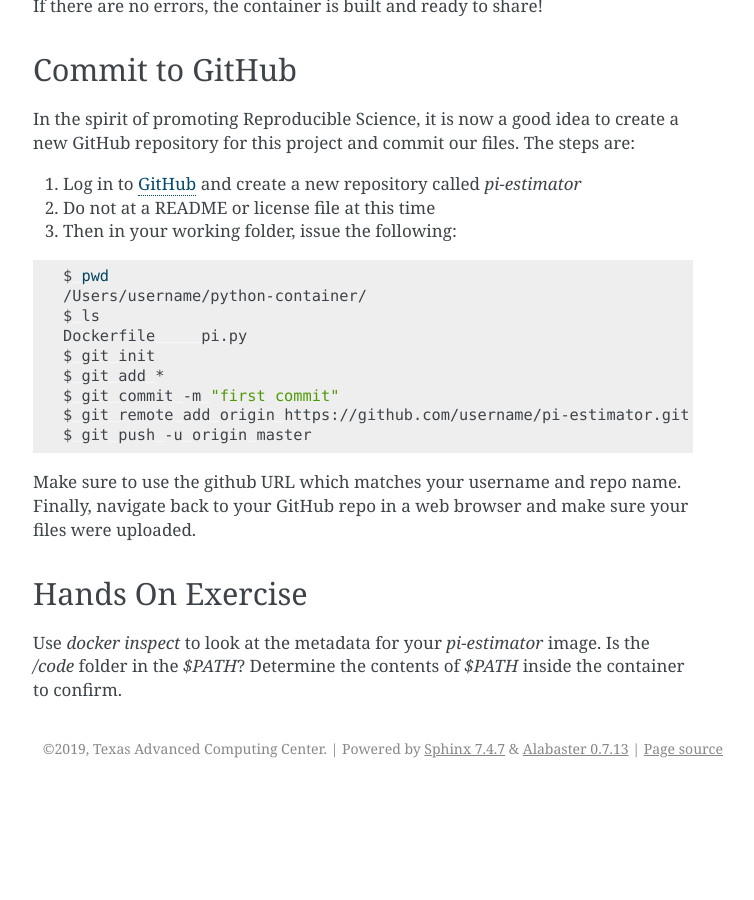
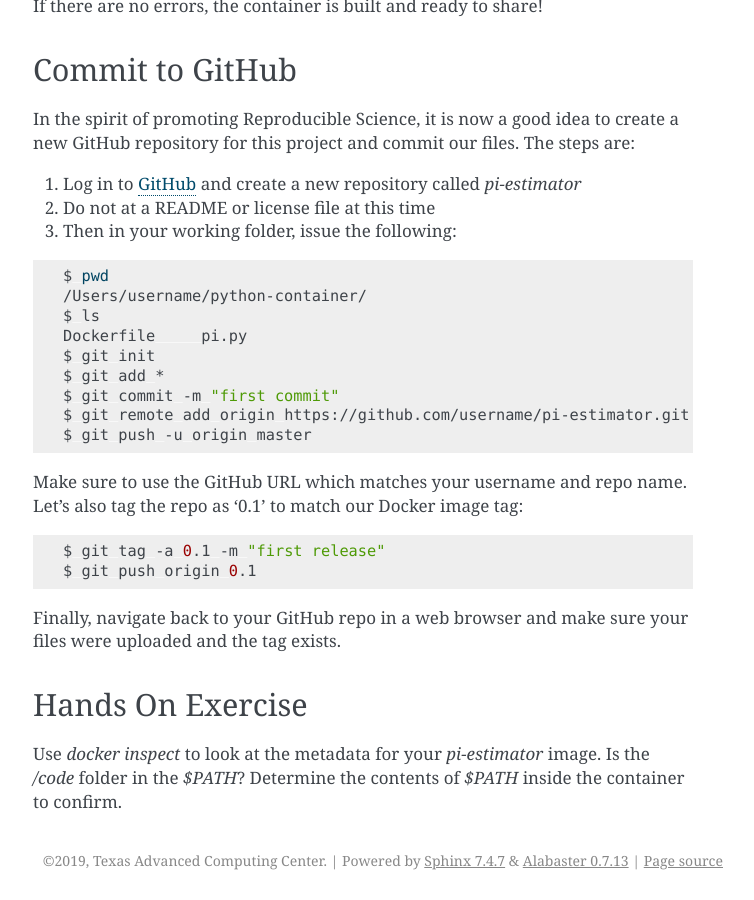
Before and after one commit to TACC/containers_at_tacc, a Sphinx documentation site: the page built from docs/containerize-your-code/build_from_dockerfile.rst, in a window 1280 px wide and 900 px high, scrolled down 3918 px. Shown: the whole window, without its empty margins (387-1141 px from the left). Built offline with Sphinx 7.4.7, drawn with Linux system fonts in a browser that asks for light colours; before the commit the page ends 4706 px from its top, so only the background shows below that.

Commit message:
adding tagging to first git part

```diff
--- a/docs/containerize-your-code/build_from_dockerfile.rst
+++ b/docs/containerize-your-code/build_from_dockerfile.rst
@@ -235,9 +235,16 @@ a new GitHub repository for this project and commit our files. The steps are:
    $ git remote add origin https://github.com/username/pi-estimator.git
    $ git push -u origin master
 
-Make sure to use the github URL which matches your username and repo name.
+Make sure to use the GitHub URL which matches your username and repo name.
+Let's also tag the repo as '0.1' to match our Docker image tag:
+
+.. code-block:: bash
+
+   $ git tag -a 0.1 -m "first release"
+   $ git push origin 0.1
+
 Finally, navigate back to your GitHub repo in a web browser and make sure your
-files were uploaded.
+files were uploaded and the tag exists.
 
 
 Hands On Exercise
```
